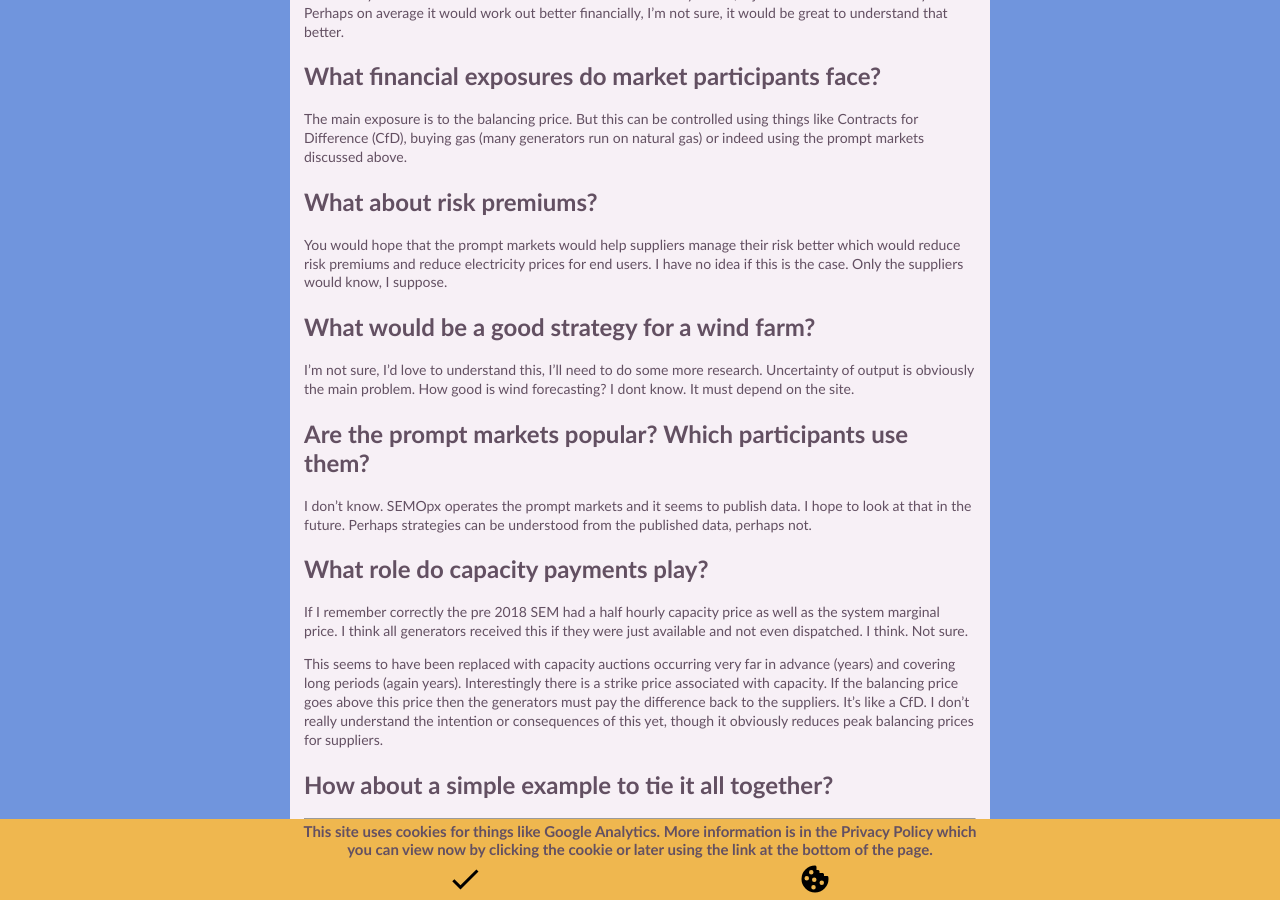
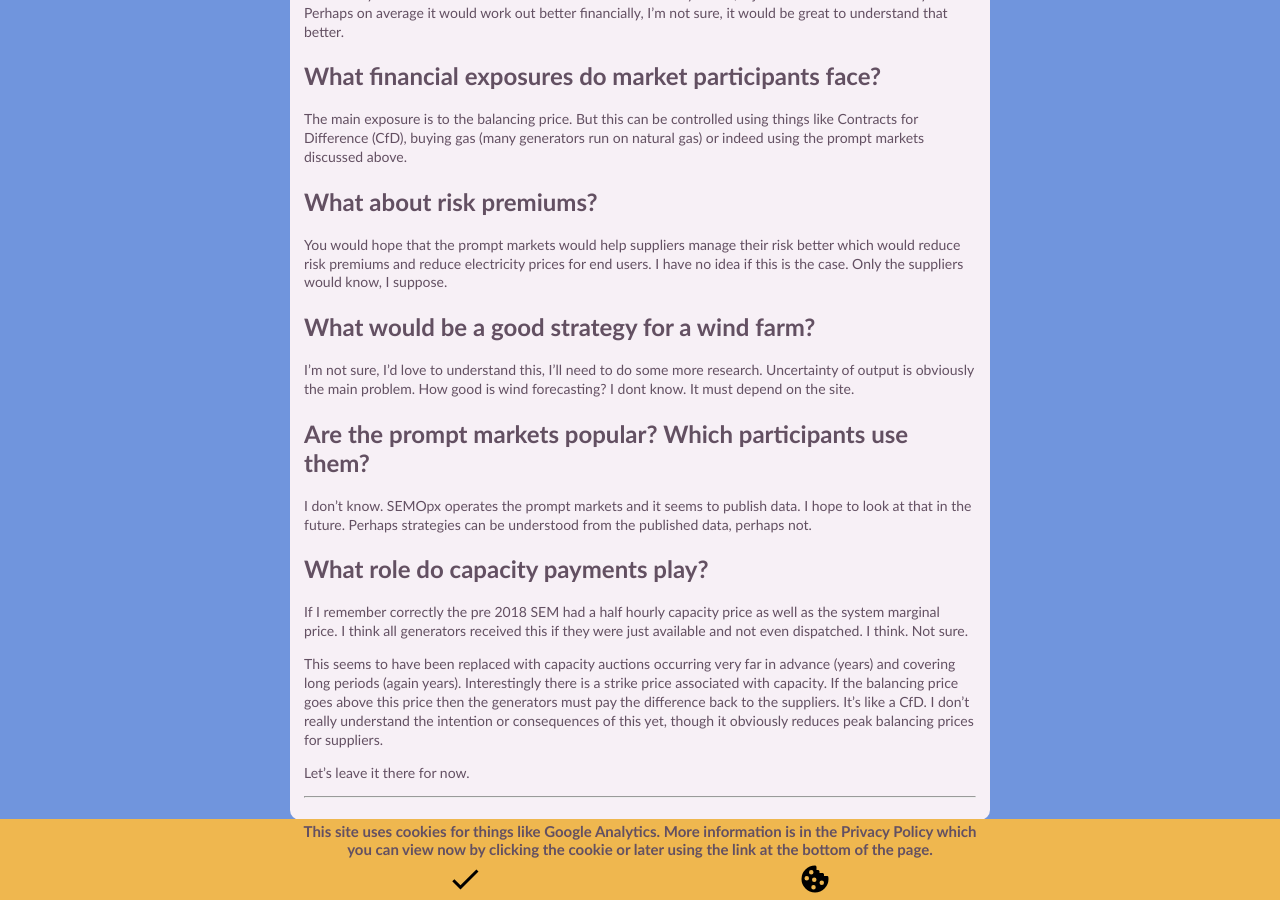
Before and after one commit to itsakettle/itsakettle.github.io, a Jekyll site: the page built from _posts/2024-03-31-9_single_electricity_market.md, in a window 1280 px wide and 900 px high, scrolled down 2055 px. Built offline with Jekyll 4.4.1, drawn with Linux system fonts in a browser that asks for light colours.

Commit message:
last sentence

```diff
--- a/_posts/2024-03-31-9_single_electricity_market.md
+++ b/_posts/2024-03-31-9_single_electricity_market.md
@@ -53,6 +53,7 @@ If I remember correctly the pre 2018 SEM had a half hourly capacity price as wel
 
 This seems to have been replaced with capacity auctions occurring very far in advance (years) and covering long periods (again years). Interestingly there is a strike price associated with capacity. If the balancing price goes above this price then the generators must pay the difference back to the suppliers. It's like a CfD. I don't really understand the intention or consequences of this yet, though it obviously reduces peak balancing prices for suppliers.
 
-## How about a simple example to tie it all together?
+Let's leave it there for now.
+
 
 _____
```
